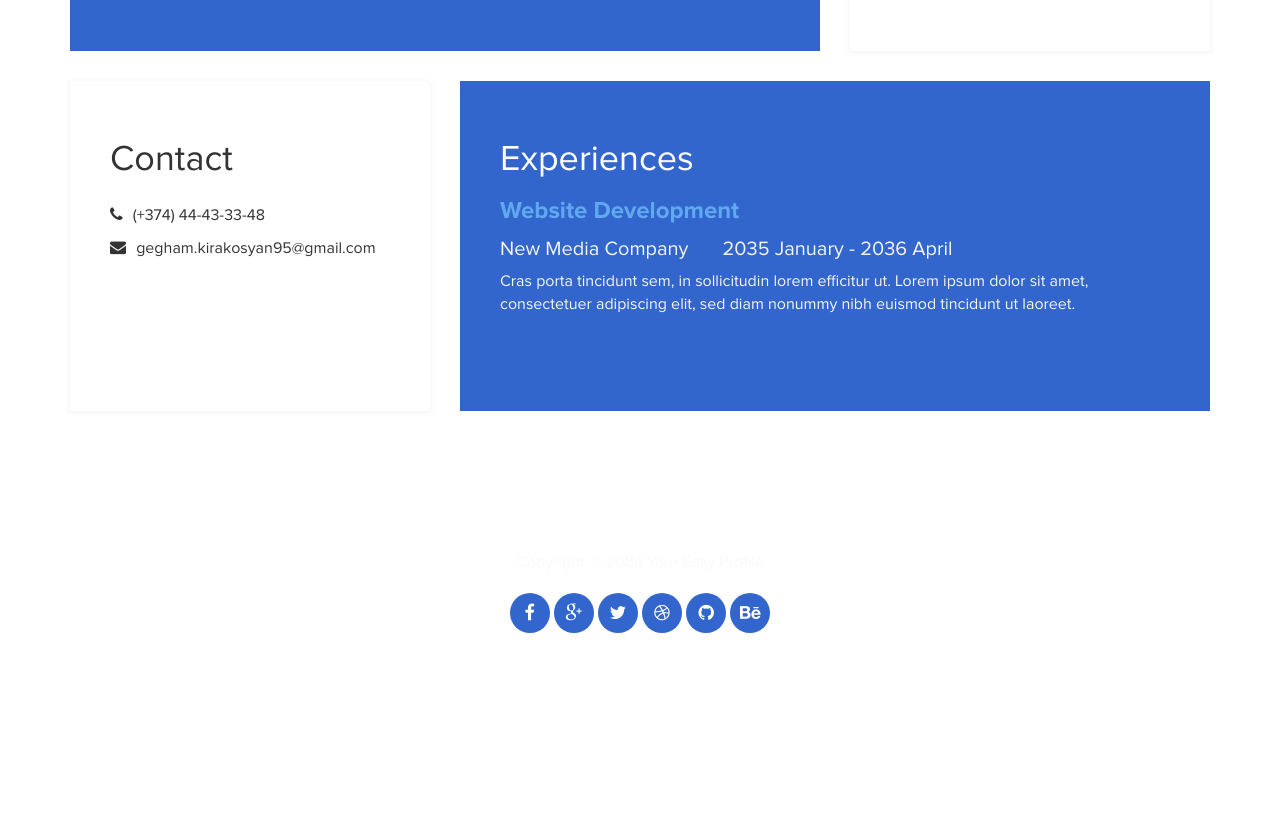
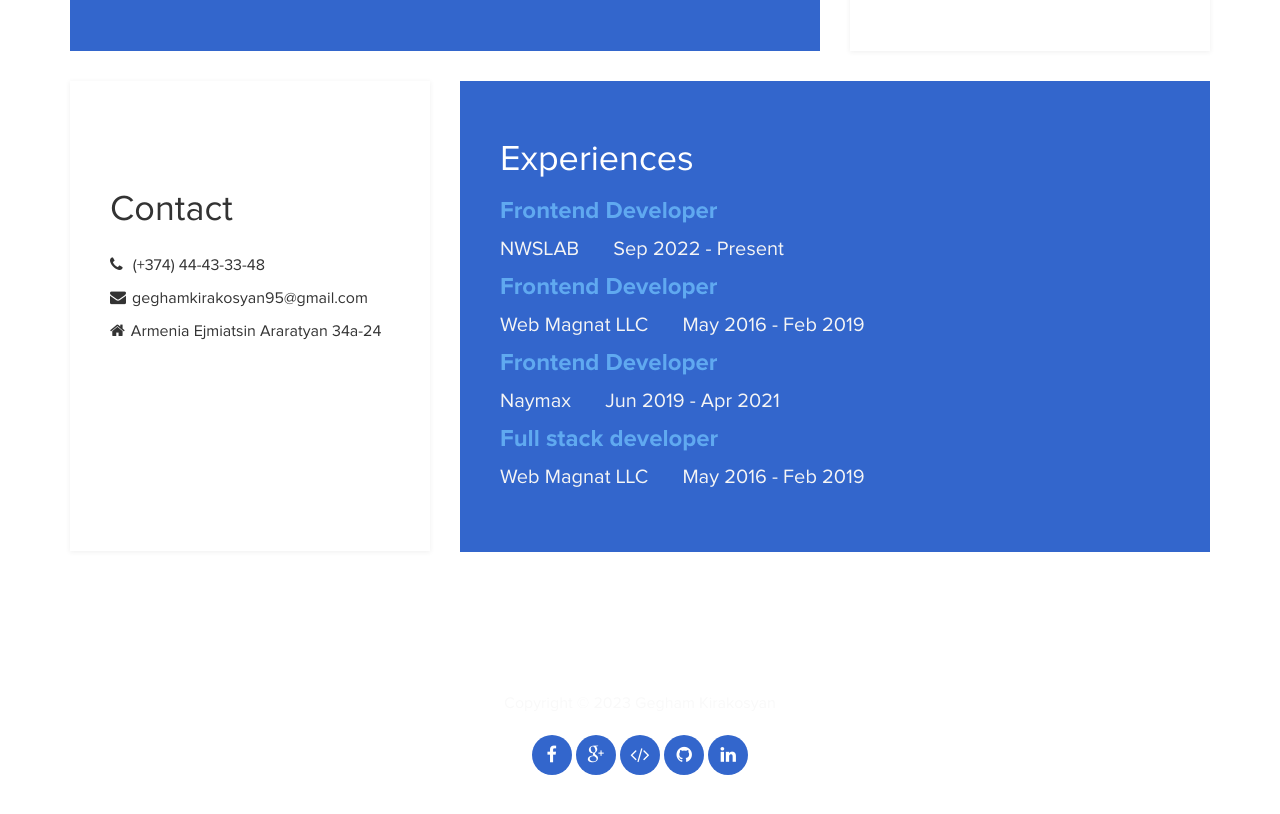
Before and after one commit to GeghamKirakosyan/geghamkirakosyan.github.io, a plain HTML site: page index.html in a window 1280 px wide. Shown: the part 1144-1958 px from the top of the page. Before the commit the page ends 1867 px from the top, so only its background shows below. Drawn offline with Linux system fonts and the light colour scheme.

Commit message:
Changed background images

```diff
--- a/css/templatemo-blue.css
+++ b/css/templatemo-blue.css
@@ -212,9 +212,15 @@ header hr {
 
 /* contact section */
 .contact {
+  min-height: 470px;
   background: #fff;
- box-shadow: 0px 1px 5px rgba(50,50,50,0.08);
+  box-shadow: 0px 1px 5px rgba(50,50,50,0.08);
 }
+
+.contact h2 {
+  margin-top: 70px;
+}
+
 .contact .fa {
   padding-right: 6px;
 }
@@ -223,6 +229,7 @@ header hr {
 .experience {
   background: #3366CC;
   color: #f5f5f5;
+  min-height: 470px;
 }
 .experience .experience-content {
   padding-bottom: 14px;
@@ -272,6 +279,18 @@ footer {
   color: #fff;
 }
 
+@media ( max-width: 991px ) {
+  .about,.skills,
+  .education,.languages,
+  .contact, .experience {
+    padding: 30px;
+    min-height: auto;
+  }
+  .contact h2 {
+    margin-top: 20px;
+  }
+}
+
 @media ( max-width: 980px ) {
   .skills {
     margin-top: 30px;
--- a/index.html
+++ b/index.html
@@ -2,30 +2,23 @@
 <html lang="en">
 <head>
 	<meta charset="utf-8">
-	<title>Easy Profile Blue - templatemo</title>
+	<title>FRONT - END DEVELOPER</title>
 	<meta http-equiv="X-UA-Compatible" content="IE=Edge">
 	<meta name="viewport" content="width=device-width, initial-scale=1">
 	<meta name="keywords" content="">
 	<meta name="description" content="">
-<!--
-Easy Profile Template
-http://www.templatemo.com/tm-467-easy-profile
--->
-	<!-- stylesheet css -->
 	<link rel="stylesheet" href="css/bootstrap.min.css">
 	<link rel="stylesheet" href="css/font-awesome.min.css">
 	<link rel="stylesheet" href="css/templatemo-blue.css">
 </head>
 <body data-spy="scroll" data-target=".navbar-collapse">
 
-<!-- preloader section -->
 <div class="preloader">
 	<div class="sk-spinner sk-spinner-wordpress">
        <span class="sk-inner-circle"></span>
      </div>
 </div>
 
-<!-- header section -->
 <header>
 	<div class="container">
 		<div class="row">
@@ -40,7 +33,6 @@ http://www.templatemo.com/tm-467-easy-profile
 	</div>
 </header>
 
-<!-- about and skills section -->
 <section class="container">
 	<div class="row">
 		<div class="col-md-6 col-sm-12">
@@ -93,7 +85,6 @@ http://www.templatemo.com/tm-467-easy-profile
 	</div>
 </section>
 
-<!-- education and languages -->
 <section class="container">
 	<div class="row">
 		<div class="col-md-8 col-sm-12">
@@ -121,50 +112,55 @@ http://www.templatemo.com/tm-467-easy-profile
 	</div>
 </section>
 
-<!-- contact and experience -->
 <section class="container">
 	<div class="row">
 		<div class="col-md-4 col-sm-12">
 			<div class="contact">
 				<h2>Contact</h2>
-					<p><i class="fa fa-phone"></i> (+374) 44-43-33-48</p>
-					<p><i class="fa fa-envelope"></i> gegham.kirakosyan95@gmail.com</p>
+				<p><i class="fa fa-phone"></i> (+374) 44-43-33-48</p>
+				<p><i class="fa fa-envelope"></i>geghamkirakosyan95@gmail.com</p>
+				<p><i class="fa fa-home"></i>Armenia Ejmiatsin Araratyan 34a-24</p>
 			</div>
 		</div>
 		<div class="col-md-8 col-sm-12">
 			<div class="experience">
 				<h2 class="white">Experiences</h2>
 					<div class="experience-content">
-						<h4 class="experience-title accent">Website Development</h4>
-						<h5>New Media Company</h5><span></span>
-						<h5>2035 January - 2036 April</h5>
-						<p class="education-description">Cras porta tincidunt sem, in sollicitudin lorem efficitur ut. Lorem ipsum dolor sit amet, consectetuer adipiscing elit, sed diam nonummy nibh euismod tincidunt ut laoreet.</p>
+						<h4 class="experience-title accent">Frontend Developer</h4>
+						<h5>NWSLAB</h5><span></span>
+						<h5>Sep 2022 - Present</h5>
+						<h4 class="experience-title accent">Frontend Developer</h4>
+						<h5>Web Magnat LLC</h5><span></span>
+						<h5>May 2016 - Feb 2019</h5>
+						<h4 class="experience-title accent">Frontend Developer</h4>
+						<h5>Naymax</h5><span></span>
+						<h5>Jun 2019 - Apr 2021</h5>
+						<h4 class="experience-title accent">Full stack developer</h4>
+						<h5>Web Magnat LLC</h5><span></span>
+						<h5>May 2016 - Feb 2019</h5>
 					</div>
 			</div>
 		</div>
 	</div>
 </section>
 
-<!-- footer section -->
 <footer>
 	<div class="container">
 		<div class="row">
 			<div class="col-md-12 col-sm-12">
-				<p>Copyright &copy; 2084 Your Easy Profile</p>
+				<p>Copyright &copy; 2023 Gegham Kirakosyan</p>
 				<ul class="social-icons">
-					<li><a href="#" class="fa fa-facebook"></a></li>
-                    <li><a href="#" class="fa fa-google-plus"></a></li>
-					<li><a href="#" class="fa fa-twitter"></a></li>
-					<li><a href="#" class="fa fa-dribbble"></a></li>
-					<li><a href="#" class="fa fa-github"></a></li>
-					<li><a href="#" class="fa fa-behance"></a></li>
+					<li><a href="https://www.facebook.com/artak.amiraghya" target="_blank" class="fa fa-facebook"></a></li>
+                    <li><a href="mailto:geghamkirakosyan95@gmail.com" class="fa fa-google-plus"></a></li>
+					<li><a href="https://app.codesignal.com/profile/gegham_k_mkb" target="_blank" class="fa fa-code"></a></li>
+					<li><a href="https://github.com/GeghamKirakosyan" target="_blank" class="fa fa-github"></a></li>
+					<li><a href="https://www.linkedin.com/in/gegham-kirakosyan-81643b239/" target="_blank" class="fa fa-linkedin"></a></li>
 				</ul>
 			</div>
 		</div>
 	</div>
 </footer>
 
-<!-- javascript js -->
 <script src="js/jquery.js"></script>
 <script src="js/bootstrap.min.js"></script>
 <script src="js/jquery.backstretch.min.js"></script>
--- a/js/custom.js
+++ b/js/custom.js
@@ -10,9 +10,9 @@ $(window).load(function(){
 $(function(){
     jQuery(document).ready(function() {
 		$('body').backstretch([
-	 		 "images/tm-bg-slide-1.jpg",
+	 		 "images/x58BEZ.webp",
 	 		 "images/tm-bg-slide-2.jpg",
-			 "images/tm-bg-slide-3.jpg"
+			 "images/17520.webp"
 	 			], 	{duration: 3200, fade: 1300});
 		});
 })
```
Also changed, not shown: images/17520.webp (added), images/x58BEZ.webp (added).
